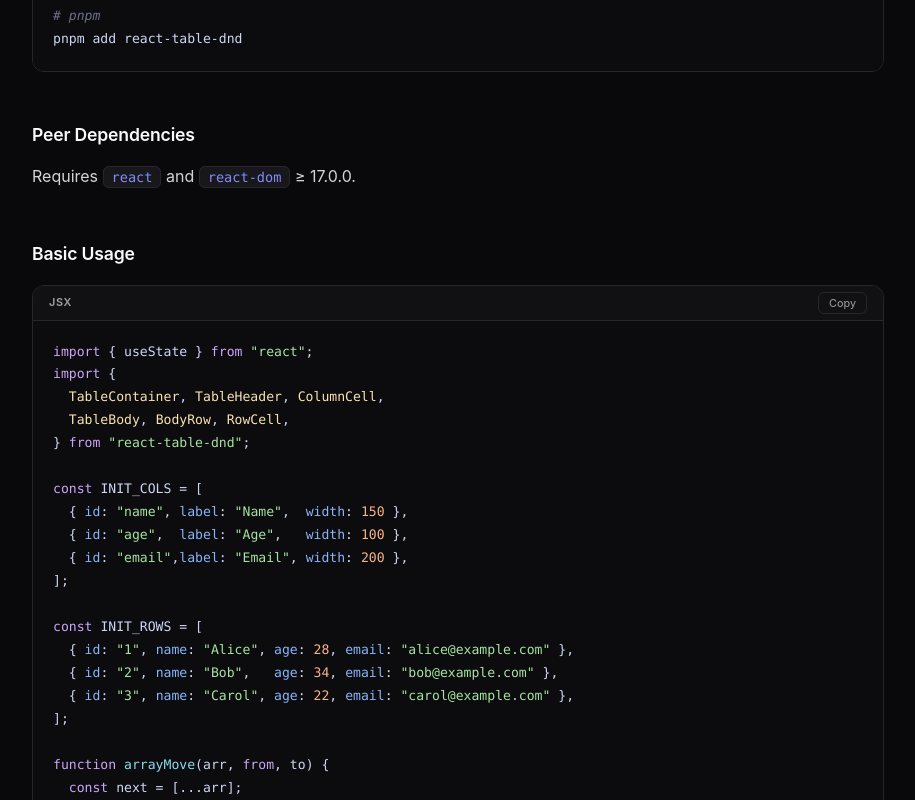
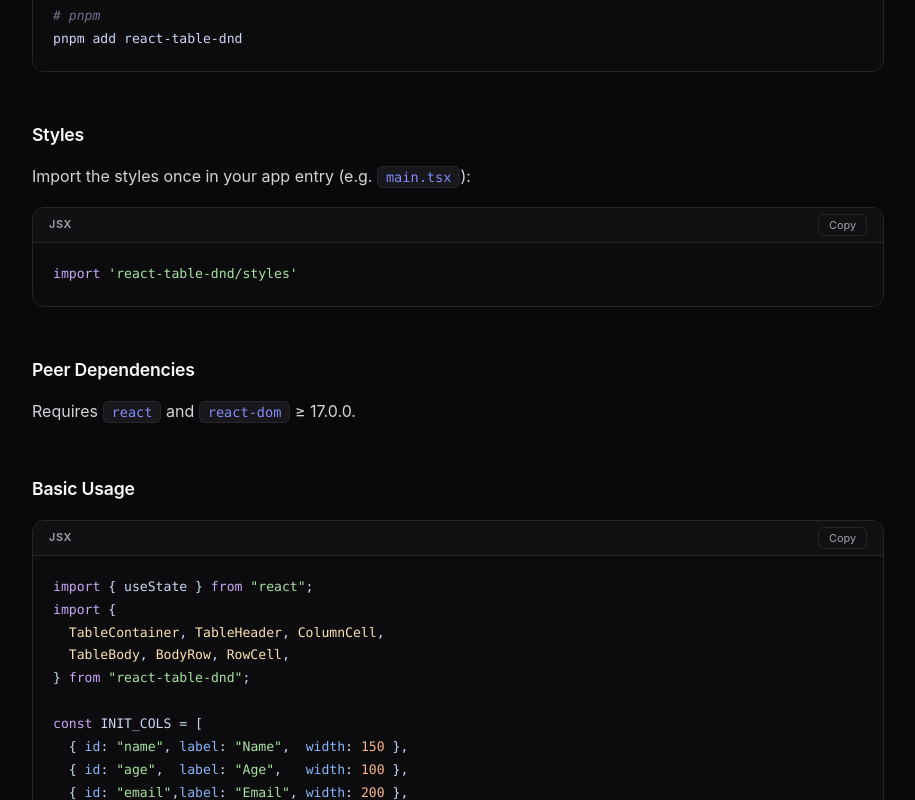
Before and after one commit to samiodeh1337/react-table-dnd, a React (Vite) app: page / in a window 1280 px wide. Shown: the part 2680-3480 px from the top of the page, without its empty margins (182-1097 px from the left). Built offline with nearby package versions, Linux system fonts and the light colour scheme.

Commit message:
fix: css import

```diff
--- a/package.json
+++ b/package.json
@@ -13,7 +13,8 @@
       "require": "./dist/index.cjs.js",
       "types": "./dist/index.d.ts"
     },
-    "./styles": "./dist/react-table-dnd.css"
+    "./styles": "./dist/react-table-dnd.css",
+    "./dist/react-table-dnd.css": "./dist/react-table-dnd.css"
   },
   "sideEffects": [
     "**/*.css"
--- a/src/App.tsx
+++ b/src/App.tsx
@@ -730,6 +730,13 @@
           code={`# npm\nnpm install react-table-dnd\n\n# yarn\nyarn add react-table-dnd\n\n# pnpm\npnpm add react-table-dnd`}
         />
 
+        <h3>Styles</h3>
+        <p>
+          Import the styles once in your app entry (e.g.{' '}
+          <code className="inline-code">main.tsx</code>):
+        </p>
+        <CodeBlock lang="jsx" code={`import 'react-table-dnd/styles'`} />
+
         <h3>Peer Dependencies</h3>
         <p>
           Requires <code className="inline-code">react</code> and{' '}
--- a/vite.config.ts
+++ b/vite.config.ts
@@ -18,6 +18,7 @@
       entry: resolve(__dirname, 'src/Components/index.ts'),
       formats: ['es', 'cjs'],
       fileName: (format) => `index.${format}.js`,
+      cssFileName: 'react-table-dnd',
     },
     rollupOptions: {
       external: ['react', 'react-dom', 'react/jsx-runtime', 'styled-components', 'classnames'],
```
Also changed, not shown: 2 other files (tests, documents, lock files or other folders).
